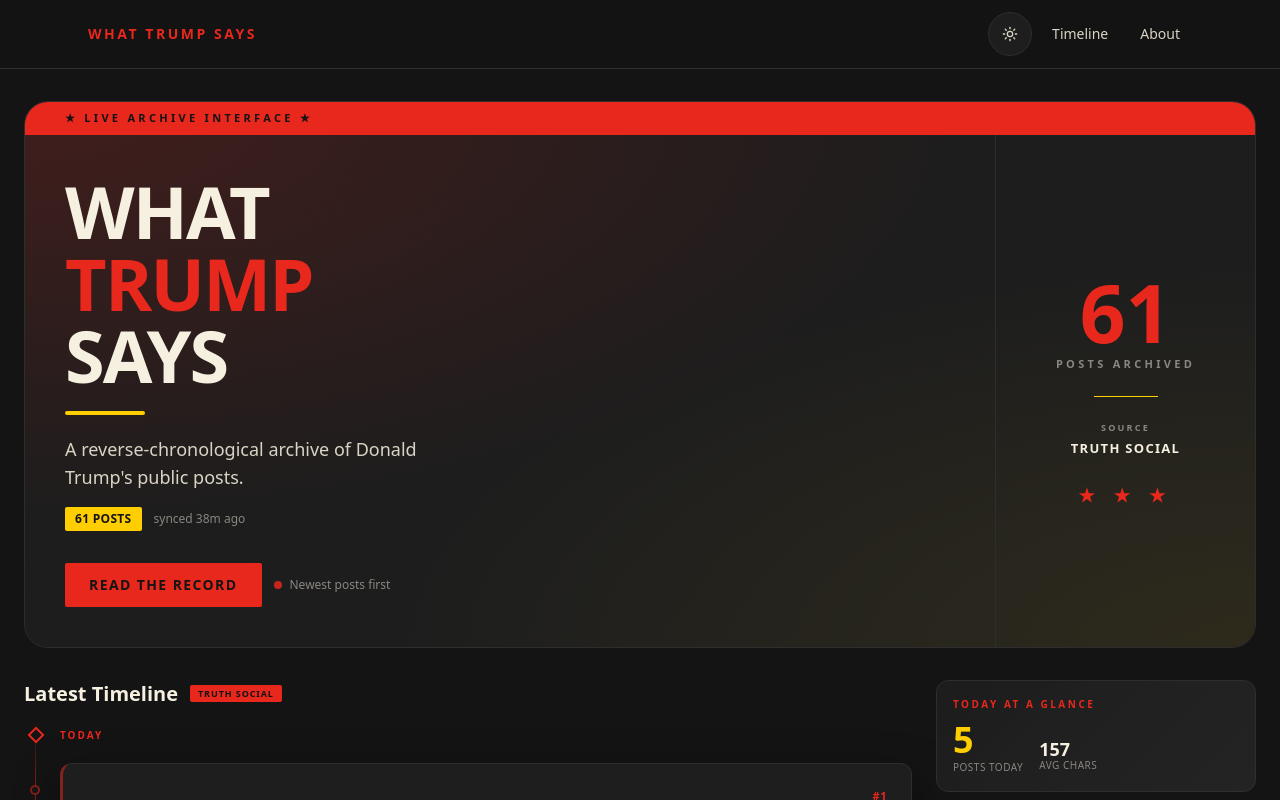
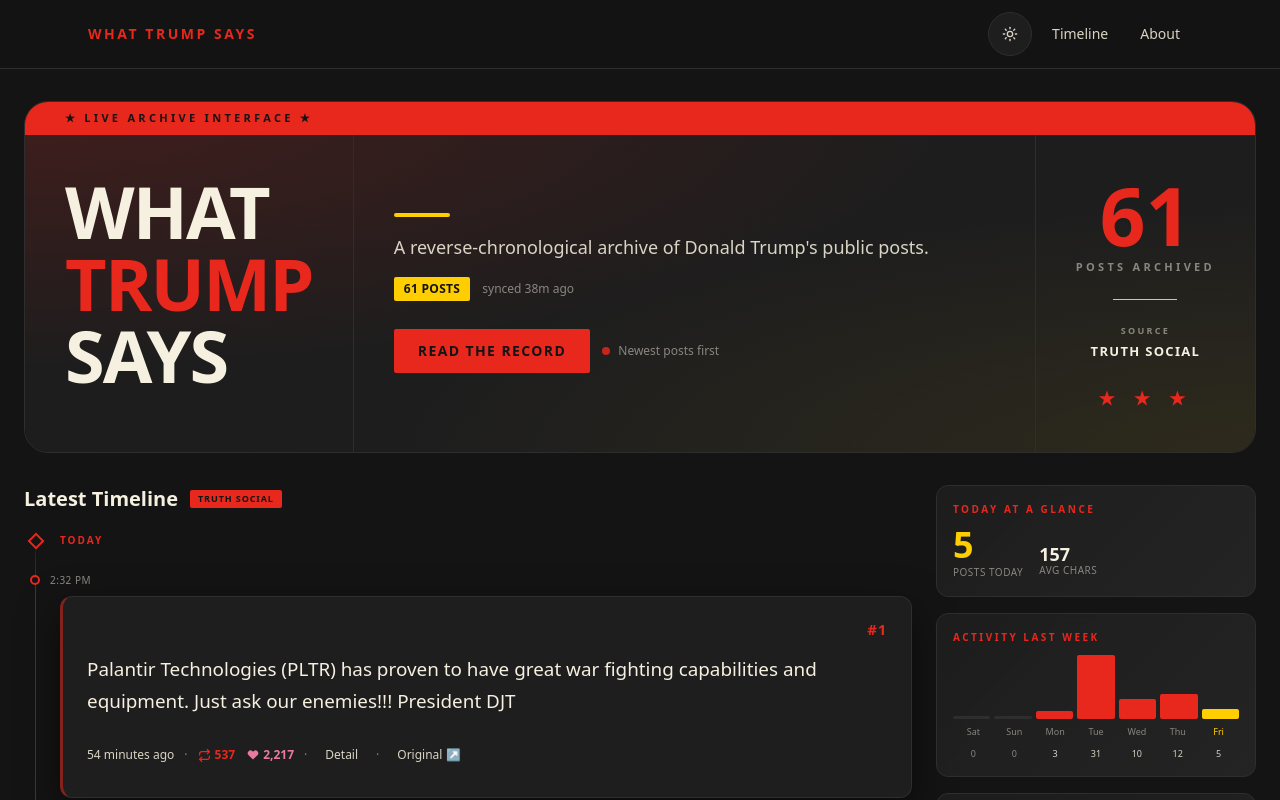
Before and after one commit to hafisabdulrasak/whattrumpsays, a Next.js app: page / in a window 1280 px wide. Shown: the top 800 px of the page. Built offline with nearby package versions, Linux system fonts and the light colour scheme; no server answers; a web font is replaced by a local one.

Commit message:
feat: implement Hero, PostCard, and TimelineFeed components for the post archive interface

```diff
--- a/components/Hero.tsx
+++ b/components/Hero.tsx
@@ -53,10 +53,10 @@
         </p>
       </div>
 
-      {/* Two-column layout */}
-      <div className="relative z-10 grid grid-cols-1 md:grid-cols-[1fr_auto]">
+      {/* 3-column on desktop, stacked on mobile */}
+      <div className="relative z-10 grid grid-cols-1 md:grid-cols-[auto_1fr_auto]">
 
-        {/* LEFT — main content */}
+        {/* COL 1 — Title */}
         <div className="p-4 sm:p-7 md:p-10">
           <h1 className="font-display text-[2.2rem] font-black uppercase leading-[0.95] tracking-tight text-[var(--text-primary)] sm:text-5xl md:text-6xl lg:text-7xl">
             What
@@ -65,10 +65,15 @@
             <br />
             Says
           </h1>
+        </div>
 
-          <div className="mt-4 h-1 w-16 rounded-full sm:mt-5 sm:w-20" style={{ background: "var(--accent-yellow)" }} />
+        {/* COL 2 — Description + CTA (fills the empty space) */}
+        <div
+          className="flex flex-col justify-center border-[var(--border)] p-4 sm:p-7 md:border-l md:border-r md:p-10"
+        >
+          <div className="h-1 w-14 rounded-full" style={{ background: "var(--accent-yellow)" }} />
 
-          <p className="mt-4 max-w-sm text-base leading-7 text-[var(--text-secondary)] sm:mt-5 sm:text-lg">
+          <p className="mt-4 text-base leading-7 text-[var(--text-secondary)] sm:text-lg">
             A reverse-chronological archive of Donald Trump&apos;s public posts.
           </p>
 
@@ -86,7 +91,7 @@
             </div>
           )}
 
-          <div className="mt-7 flex flex-col gap-3 sm:mt-8 sm:flex-row sm:items-center">
+          <div className="mt-7 flex flex-col gap-3 sm:flex-row sm:items-center">
             <Link
               href="/timeline"
               className="focus-ring button-gold inline-flex min-h-11 items-center justify-center rounded-sm px-6 py-2.5 text-sm tracking-widest transition"
@@ -100,12 +105,11 @@
           </div>
         </div>
 
-        {/* RIGHT — decorative campaign panel */}
+        {/* COL 3 — Stats panel */}
         <div
-          className="hidden md:flex md:flex-col md:items-center md:justify-center md:gap-6 md:border-l md:px-10 md:py-10"
-          style={{ borderColor: "var(--border)", minWidth: "260px" }}
+          className="hidden md:flex md:flex-col md:items-center md:justify-center md:gap-6 md:px-10 md:py-10"
+          style={{ minWidth: "200px" }}
         >
-          {/* Big post count */}
           <div className="text-center">
             <p
               className="font-display font-black leading-none tabular-nums"
@@ -113,33 +117,21 @@
             >
               {count > 0 ? count : "—"}
             </p>
-            <p
-              className="mt-1 text-[11px] font-black uppercase tracking-[0.3em]"
-              style={{ color: "var(--text-muted)" }}
-            >
+            <p className="mt-1 text-[11px] font-black uppercase tracking-[0.3em] text-[var(--text-muted)]">
               Posts Archived
             </p>
           </div>
 
-          {/* Divider */}
           <div className="h-px w-16" style={{ background: "var(--accent-yellow)" }} />
 
-          {/* Source badge */}
           <div className="text-center">
             <p className="text-[9px] font-black uppercase tracking-[0.25em] text-[var(--text-muted)]">Source</p>
-            <p
-              className="mt-1 font-black uppercase tracking-widest"
-              style={{ color: "var(--text-primary)", fontSize: "13px" }}
-            >
+            <p className="mt-1 text-[13px] font-black uppercase tracking-widest text-[var(--text-primary)]">
               Truth Social
             </p>
           </div>
 
-          {/* Stars decoration */}
-          <p
-            className="font-black tracking-[0.4em]"
-            style={{ color: "var(--accent)", fontSize: "18px" }}
-          >
+          <p className="font-black tracking-[0.4em] text-[var(--accent)]" style={{ fontSize: "18px" }}>
             ★ ★ ★
           </p>
         </div>
--- a/components/PostCard.tsx
+++ b/components/PostCard.tsx
@@ -2,13 +2,6 @@
 
 import Link from "next/link";
 import { NormalizedPost } from "@/lib/types";
-
-function formatAbsoluteDate(isoDate: string) {
-  return new Intl.DateTimeFormat("en-US", {
-    dateStyle: "medium",
-    timeStyle: "short"
-  }).format(new Date(isoDate));
-}
 
 function formatRelativeTime(isoDate: string) {
   const target = new Date(isoDate).getTime();
@@ -68,7 +61,7 @@
         {/* Post number — right-aligned */}
         <span
           className="ml-auto font-black tabular-nums"
-          style={{ color: "var(--accent)", fontSize: "11px", letterSpacing: "0.05em" }}
+          style={{ color: "var(--accent)", fontSize: "15px", letterSpacing: "0.05em" }}
         >
           #{index + 1}
         </span>
@@ -81,13 +74,45 @@
       <footer className="mt-4 flex flex-wrap items-center gap-x-2 gap-y-1.5 text-[11px] text-muted sm:mt-5 sm:gap-x-2.5 sm:gap-y-2 sm:text-xs">
         <time
           dateTime={post.createdAt}
-          title={formatAbsoluteDate(post.createdAt)}
           className="font-medium text-[var(--text-secondary)]"
         >
-          {formatAbsoluteDate(post.createdAt)}
+          {formatRelativeTime(post.createdAt)}
         </time>
-        <span aria-hidden>·</span>
-        <span>{formatRelativeTime(post.createdAt)}</span>
+
+        {/* Engagement counts */}
+        {(post.metadata.sharesCount > 0 || post.metadata.favouritesCount > 0) && (
+          <>
+            <span aria-hidden>·</span>
+            <span className="flex items-center gap-3">
+              {post.metadata.sharesCount > 0 && (
+                <span className="flex items-center gap-1 tabular-nums" title="ReTruths">
+                  {/* retweet icon */}
+                  <svg width="13" height="13" viewBox="0 0 24 24" fill="none" stroke="currentColor" strokeWidth="2.2" strokeLinecap="round" strokeLinejoin="round" style={{ color: "var(--accent)" }}>
+                    <path d="M17 1l4 4-4 4" />
+                    <path d="M3 11V9a4 4 0 0 1 4-4h14" />
+                    <path d="M7 23l-4-4 4-4" />
+                    <path d="M21 13v2a4 4 0 0 1-4 4H3" />
+                  </svg>
+                  <span style={{ color: "var(--accent)" }} className="font-semibold">
+                    {post.metadata.sharesCount.toLocaleString()}
+                  </span>
+                </span>
+              )}
+              {post.metadata.favouritesCount > 0 && (
+                <span className="flex items-center gap-1 tabular-nums" title="Likes">
+                  {/* heart icon */}
+                  <svg width="12" height="12" viewBox="0 0 24 24" fill="currentColor" style={{ color: "#e879a0" }}>
+                    <path d="M20.84 4.61a5.5 5.5 0 0 0-7.78 0L12 5.67l-1.06-1.06a5.5 5.5 0 0 0-7.78 7.78l1.06 1.06L12 21.23l7.78-7.78 1.06-1.06a5.5 5.5 0 0 0 0-7.78z" />
+                  </svg>
+                  <span style={{ color: "#e879a0" }} className="font-semibold">
+                    {post.metadata.favouritesCount.toLocaleString()}
+                  </span>
+                </span>
+              )}
+            </span>
+          </>
+        )}
+
         <span aria-hidden>·</span>
         <Link
           href={`/post/${post.id}`}
--- a/components/TimelineFeed.tsx
+++ b/components/TimelineFeed.tsx
@@ -196,14 +196,35 @@
                 items.push(<TimeGapMarker key={`gap-${post.id}`} hours={gap} />);
               }
 
+              const timeLabel = new Intl.DateTimeFormat("en-US", {
+                hour: "numeric",
+                minute: "2-digit",
+                hour12: true,
+              }).format(new Date(post.createdAt));
+
               items.push(
-                <div key={post.id} className="relative sm:pl-9">
-                  {/* Dot on the line */}
-                  <div
-                    className="absolute left-1.5 top-[22px] hidden h-[10px] w-[10px] rounded-full border-2 sm:block"
-                    style={{ borderColor: "var(--accent-dim)", backgroundColor: "var(--bg)" }}
-                  />
-                  <PostCard post={post} index={index} />
+                <div key={post.id} className="relative">
+                  {/* Dot + time row — desktop only */}
+                  <div className="relative mb-1 hidden h-6 items-center sm:flex">
+                    <div
+                      className="absolute left-[6px] h-[10px] w-[10px] rounded-full border-2"
+                      style={{ borderColor: "var(--accent)", backgroundColor: "var(--bg)" }}
+                    />
+                    <span
+                      className="pl-[26px] tabular-nums"
+                      style={{
+                        fontSize: "10px",
+                        color: "var(--text-muted)",
+                        letterSpacing: "0.05em",
+                      }}
+                    >
+                      {timeLabel}
+                    </span>
+                  </div>
+                  {/* Card */}
+                  <div className="sm:pl-9">
+                    <PostCard post={post} index={index} />
+                  </div>
                 </div>
               );
 
```
Also changed, not shown: 2 other files (tests, documents, lock files or other folders).
